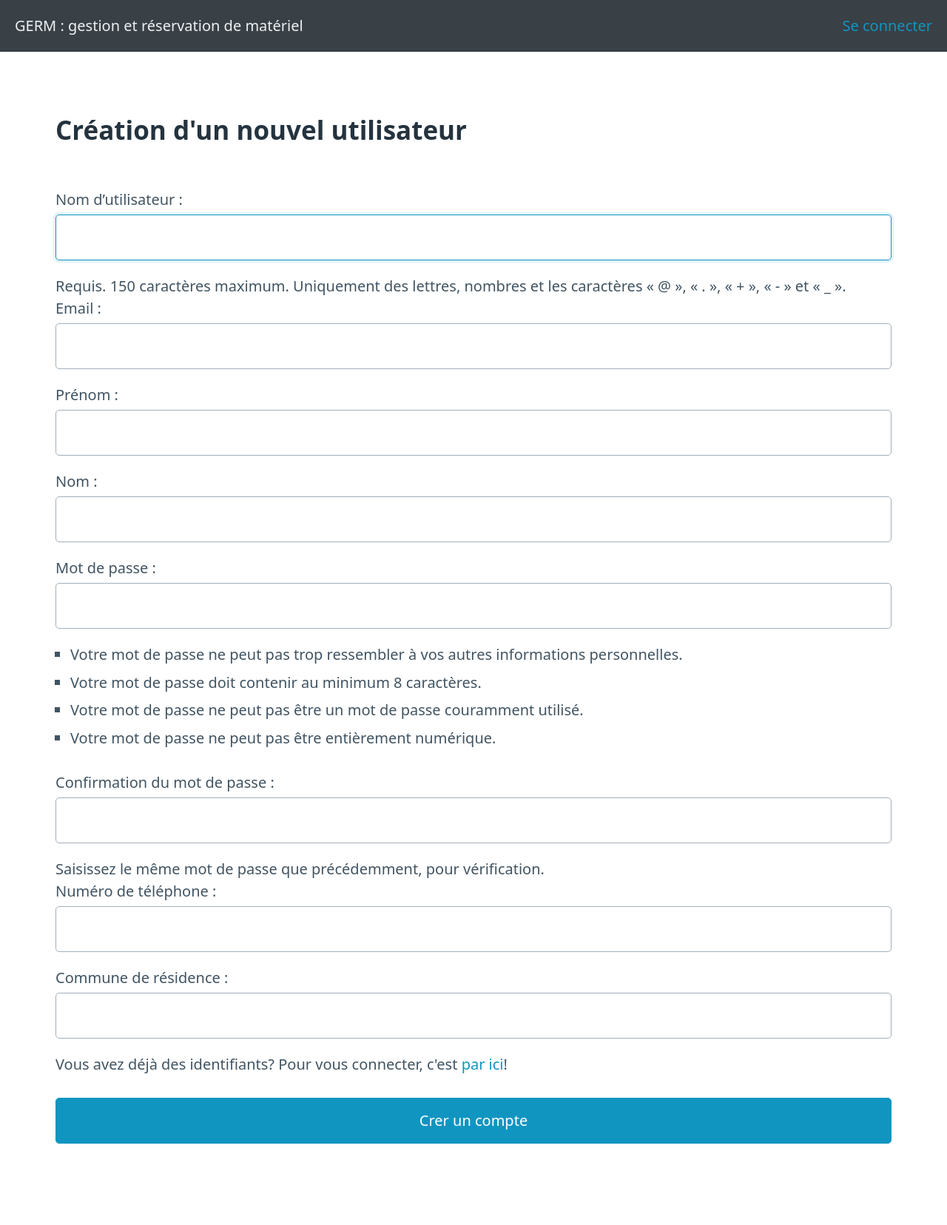
After one commit to Bvr4/gestion-emprunt-et-reservation-materiel, a Django app: page /creer-compte in a window 1280 px wide. The commit adds this page. Shown: the whole page at 74% size. Run offline with Django 4.2, Linux system fonts and the light colour scheme; some libraries are stand-ins or nearby versions.

Commit message:
Gestion de utilisateurs, début gestion reservation via formulaire

```diff
--- a/germ/germ/settings.py
+++ b/germ/germ/settings.py
@@ -104,7 +104,7 @@ AUTH_PASSWORD_VALIDATORS = [
 # Internationalization
 # https://docs.djangoproject.com/en/4.2/topics/i18n/
 
-LANGUAGE_CODE = 'en-us'
+LANGUAGE_CODE = 'fr-fr'
 
 TIME_ZONE = 'UTC'
 
@@ -122,3 +122,6 @@ STATIC_URL = 'static/'
 # https://docs.djangoproject.com/en/4.2/ref/settings/#default-auto-field
 
 DEFAULT_AUTO_FIELD = 'django.db.models.BigAutoField'
+
+LOGIN_REDIRECT_URL = '/'
+LOGOUT_REDIRECT_URL = '/login'
--- a/germ/germ/urls.py
+++ b/germ/germ/urls.py
@@ -1,11 +1,14 @@
 from django.contrib import admin
-from django.urls import path
+from django.urls import include, path
 import materiel.views as mviews
 
 urlpatterns = [
+    path('', include('django.contrib.auth.urls')),
+    path('creer-compte', mviews.creer_compte, name='creer-compte'),
     path('', mviews.index, name='home'),
     path('materiel/<int:materiel_pk>', mviews.materiel, name='materiel'),
     path('creer-materiel/', mviews.creer_materiel, name='creer-materiel'),
     path('editer-materiel/<int:materiel_pk>', mviews.editer_materiel, name='editer-materiel'),
+    path('reserver-materiel/<int:materiel_pk>', mviews.reserver_materiel, name='reserver-materiel'),
     path('admin/', admin.site.urls),
 ]
--- a/germ/materiel/forms.py
+++ b/germ/materiel/forms.py
@@ -1,5 +1,7 @@
 from django import forms
-from materiel.models import Materiel, Categorie
+from materiel.models import Materiel, Categorie, Utilisateur, Emprunt
+from django.contrib.auth.forms import UserCreationForm
+from django.contrib.auth.models import User
 
 class CreerMateriel(forms.ModelForm):
     class Meta:
@@ -23,8 +25,57 @@ class CreerMateriel(forms.ModelForm):
 
 
 class EditerMateriel(forms.ModelForm):
-    identifiant = forms.CharField(widget=forms.TextInput(attrs={'readonly': 'readonly'}))
+    identifiant = forms.CharField(disabled=True)
 
     class Meta:
         model = Materiel
         fields = "__all__"
+
+
+class CreationUtilisateur(forms.ModelForm):
+    numero_telephone = forms.CharField(label="Numéro de téléphone", max_length=17)
+    commune_residence = forms.CharField(label="Commune de résidence", max_length=50)
+
+    class Meta:
+        model = Utilisateur
+        fields = "numero_telephone", "commune_residence"
+
+
+class CreationUser(UserCreationForm):
+    email = forms.EmailField(required=True)
+
+    class Meta:
+        model = User
+        fields = ["username", "email", "first_name", "last_name", "password1", "password2"]
+
+
+class ReserverMateriel(forms.ModelForm):
+    date_debut_resa = forms.DateField(label="Date de début de réservation", widget=forms.widgets.DateInput(attrs={'type': 'date'}))
+    date_fin_resa = forms.DateField(label="Date de fin de réservation", widget=forms.widgets.DateInput(attrs={'type': 'date'}))
+
+    class Meta:
+        model = Emprunt
+        fields = ["date_debut_resa", "date_fin_resa"]
+
+    def clean(self):
+        date_debut_resa = self.cleaned_data.get("date_debut_resa")
+        date_fin_resa = self.cleaned_data.get("date_fin_resa")
+
+        if date_fin_resa < date_debut_resa:
+            raise forms.ValidationError({"date_fin_resa": "La date de fin de reservation doit être ultérieure à la date de début de réservation"})
+
+        # Vérifier s'il existe des réservations qui chevauchent la période d'emprunt demandée
+        resa_chevauche_debut = Emprunt.objects.filter(
+            date_debut_resa__lte=date_debut_resa,
+            date_fin_resa__gte=date_debut_resa
+        )
+        resa_chevauche_fin = Emprunt.objects.filter(
+            date_debut_resa__lte=date_fin_resa,
+            date_fin_resa__gte=date_fin_resa
+        )
+
+        if resa_chevauche_debut.exists():
+            raise forms.ValidationError({"date_debut_resa": "Une réservation existe déjà à la date demandée."})
+
+        if resa_chevauche_fin.exists():
+            raise forms.ValidationError({"date_fin_resa": "Une réservation existe déjà à la date demandée."})
--- a/germ/materiel/models.py
+++ b/germ/materiel/models.py
@@ -1,4 +1,6 @@
 from django.db import models
+from django.contrib.auth.models import User
+from django.core.validators import RegexValidator
 
 # Emplacement où se trouve le matériel (batiment)
 class Emplacement(models.Model):
@@ -34,12 +36,26 @@ class Materiel(models.Model):
         return self.nom
 
 
+# Utilisateur
+class Utilisateur(models.Model):
+    user = models.OneToOneField(User, on_delete=models.CASCADE)
+    telephone_regex = RegexValidator(regex=r'^\+?1?\d{9,15}$', message="Le numéro de téléphone doit être au format: '+33612345678'.")
+    numero_telephone = models.CharField(validators=[telephone_regex], max_length=17, blank=True)
+    commune_residence = models.CharField(max_length=50, blank=True)
+    est_moderateur = models.BooleanField(default=False)
+    peut_emprunter = models.BooleanField(default=True)
+
+    # permet d'avoir le nom visible dans l'interface d'admin django
+    def __str__(self) -> str:
+        return self.user.username
+
+
 # Emprunt et réservation d'un matériel par un usager
 class Emprunt(models.Model):
     materiel = models.ForeignKey(Materiel, on_delete=models.CASCADE)
     date_debut_resa = models.DateField()
     date_fin_resa = models.DateField()
-    date_debut_emprunt = models.DateField()
-    date_fin_emprunt = models.DateField()
+    date_debut_emprunt = models.DateField(null=True)
+    date_fin_emprunt = models.DateField(null=True)
     cloture = models.BooleanField(default=False)
-    # utilisateur = models.ForeignKey(.....)  # >>> On verra ça plus tard
+    utilisateur = models.ForeignKey(Utilisateur, on_delete=models.CASCADE)
--- a/germ/materiel/templates/materiel/base.html
+++ b/germ/materiel/templates/materiel/base.html
@@ -4,6 +4,7 @@
 <head>
     <link rel="stylesheet" href="https://cdn.jsdelivr.net/npm/@picocss/pico@1/css/pico.min.css">
     <link rel="stylesheet" type="text/css" href="{% static 'materiel/style.css' %}"/>
+    <script src="https://unpkg.com/htmx.org@1.9.8"></script>
     <meta charset="UTF-8">
     <meta name="viewport" content="width=device-width, initial-scale=1.0">
     <title>GERM</title>
@@ -16,6 +17,20 @@
                     <a href="{% url 'home' %}" class="contrast">GERM : gestion et réservation de matériel</a>
                 </li>
             </ul>
+            <ul>
+                {% if user.is_authenticated %}
+                <li>
+                    Connecté en tant que {{user.username}}
+                </li>
+                <li>
+                    <a href="/logout">Se déconnecter</a>
+                </li>
+                {% else %}
+                <li>
+                    <a href="/login">Se connecter</a>
+                </li>
+                {% endif %}
+            </ul>
         </nav>
     </div>
 
--- /dev/null
+++ b/germ/materiel/templates/registration/creer-compte.html
@@ -0,0 +1,14 @@
+{% extends 'materiel/base.html' %}
+{% block content %}
+
+<main class="container">
+    <h2>Création d'un nouvel utilisateur</h2>
+    <form method="post">
+        {% csrf_token %}
+        {{form_user}}
+        {{form_utilisateur}}
+        <p>Vous avez déjà des identifiants? Pour vous connecter, c'est <a href="/login">par ici</a>!</p>
+        <button type="submit" class="btn btn-success">Crer un compte</button>
+    </form>
+</main>
+{% endblock content %}
--- a/germ/materiel/views.py
+++ b/germ/materiel/views.py
@@ -1,17 +1,23 @@
 from django.shortcuts import render, get_object_or_404, redirect
 from django.http import HttpResponse
-from materiel.models import Emplacement, Categorie, Materiel, Emprunt
-from materiel.forms import CreerMateriel, EditerMateriel
+from django.contrib.auth import login, logout, authenticate
+from django.contrib.auth.models import User, Group
+from materiel.models import Emplacement, Categorie, Materiel, Emprunt, Utilisateur
+from materiel.forms import CreerMateriel, EditerMateriel, CreationUtilisateur, CreationUser, ReserverMateriel
 
 def index(request):
     context={}
     context['materiels'] = Materiel.objects.order_by('identifiant')
     return render(request, 'materiel/index.html', context=context)
 
+
 def materiel(request, materiel_pk):
     context={}
     context['materiel'] = get_object_or_404(Materiel, pk=materiel_pk)
+    if request.user.is_authenticated:
+        context['utilisateur'] = get_object_or_404(Utilisateur, user=request.user)
     return render(request, 'materiel/materiel.html', context=context)
+
 
 def creer_materiel(request):
     if request.method == "POST":
@@ -23,7 +29,7 @@ def creer_materiel(request):
         form = CreerMateriel()
     return render(request, 'materiel/creer-materiel.html', {'form':form})
 
-#  >>>> à modifier (ne fonctionne pas en l'état)
+
 def editer_materiel(request, materiel_pk):
     materiel = get_object_or_404(Materiel, pk=materiel_pk)
     if request.method == "POST":
@@ -36,3 +42,47 @@ def editer_materiel(request, materiel_pk):
     else:
         form = EditerMateriel(instance=materiel)
     return render(request, 'materiel/editer-materiel.html', {'form':form, 'materiel':materiel})
+
+
+def creer_compte(request):
+    if request.method == 'POST':
+        form_user = CreationUser(request.POST)
+        form_utilisateur = CreationUtilisateur(request.POST)
+        if form_utilisateur.is_valid() and form_user.is_valid():
+            user = form_user.save()
+            utilisateur = form_utilisateur.save(commit=False)
+            utilisateur.user = user
+            utilisateur.save()
+            login(request, user)
+            return redirect('/')
+    else:
+        form_user = CreationUser()
+        form_utilisateur = CreationUtilisateur()
+
+    return render(request, 'registration/creer-compte.html', {"form_user":form_user, "form_utilisateur":form_utilisateur})
+
+
+def get_utilisateur_data(user):
+    # Utilisation de la relation reverse pour accéder aux informations Utilisateur depuis User
+    try:
+        utilisateur_data = user.utilisateur
+    except Utilisateur.DoesNotExist:
+        utilisateur_data = None
+
+    return utilisateur_data
+
+
+def reserver_materiel(request, materiel_pk):
+    materiel = get_object_or_404(Materiel, pk=materiel_pk)
+    if request.method == 'GET':
+        form = ReserverMateriel()
+    elif request.method == 'POST':
+        form = ReserverMateriel(request.POST)
+        if form.is_valid():
+            reservation = form.save(commit=False)
+            reservation.utilisateur=get_utilisateur_data(request.user)
+            reservation.materiel=materiel
+            reservation.save()
+            return HttpResponse('OK')
+
+    return render(request, 'materiel/reserver-materiel.html', {'form':form, 'materiel':materiel})
```
Also changed, not shown: germ/materiel/admin.py (+9 -2 lines), germ/materiel/templates/materiel/editer-materiel.html (+7 -1 lines), germ/materiel/templates/materiel/materiel.html (+14 -1 lines), germ/materiel/templates/materiel/reserver-materiel.html (added, +16 -0 lines), germ/materiel/templates/registration/login.html (added, +12 -0 lines), germ/germ/__init__.py (deleted), germ/materiel/__init__.py (deleted), germ/materiel/migrations/0004_utilisateur_emprunt_utilisateur.py (added), germ/materiel/migrations/0005_alter_emprunt_date_debut_emprunt_and_more.py (added), germ/materiel/migrations/__init__.py (deleted), 1 other file.
